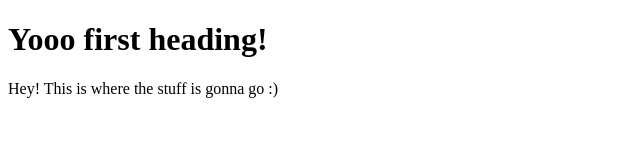
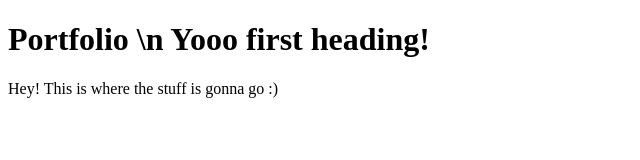
Before and after one commit to cshelton7/cshelton7.github.io, a plain HTML site: page index.html in a window 1280 px wide. Shown: the whole page, without its empty margins (0-640 px from the left). Drawn offline with Linux system fonts and the light colour scheme.

Commit message:
Update index.html

```diff
--- a/index.html
+++ b/index.html
@@ -2,11 +2,11 @@
 <html>
   <head>
     <meta charset = utf-8">
-    <title>Constance Shelton \n Portfolio</title>
+    <title>Constance Shelton</title>
   </head>
 
   <body>
-     <h1>Yooo first heading!</h1>
+     <h1>Portfolio \n Yooo first heading!</h1>
      <p>Hey! This is where the stuff is gonna go :)</p>
   </body>
 
```
